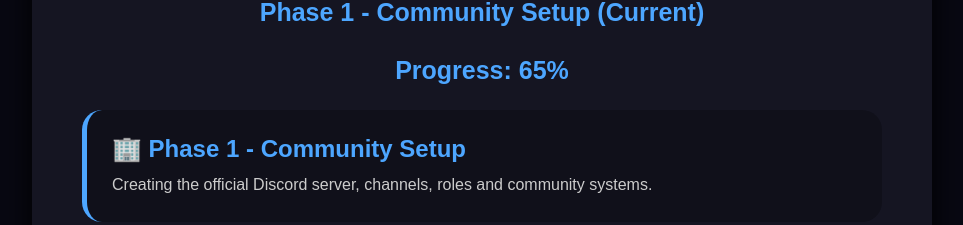
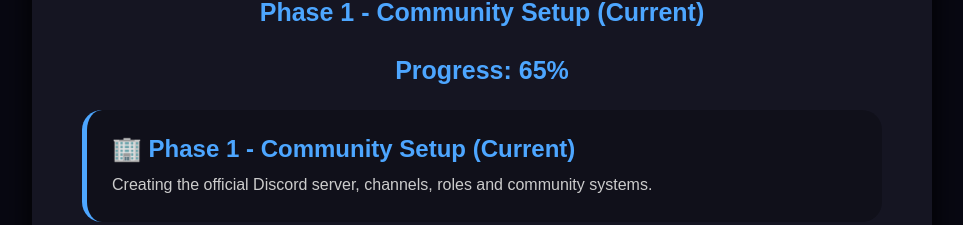
Before and after one commit to ronaiaron1000-svg/Plaza-Street-Ltd., a plain HTML site: page index.html in a window 1280 px wide. Shown: the part 1611-1836 px from the top of the page, without its empty margins (158-1121 px from the left). Drawn offline with Linux system fonts and the light colour scheme.

Commit message:
Fix HTML encoding issues in index.html

```diff
--- a/index.html
+++ b/index.html
@@ -514,7 +514,7 @@ Progress: 65%
 
 <div class="phase">
 
-<h2>🏢 Phase 1 - Community Setup</h2>
+<h2>🏢 Phase 1 - Community Setup (Current)</h2>
 
 <p>
 Creating the official Discord server, channels,
```
